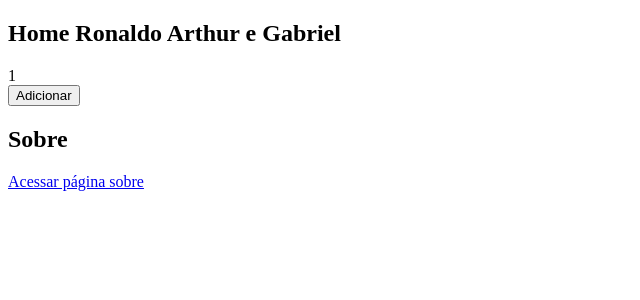
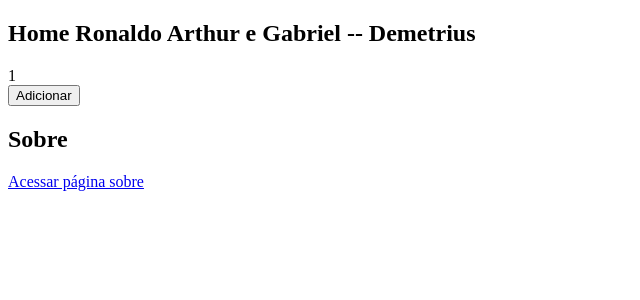
Before and after one commit to rg-arch/ideia-unica, a Next.js app: page / in a window 1280 px wide. Shown: the top 300 px of the page, without its empty margins (0-640 px from the left). Built offline with nearby package versions, Linux system fonts and the light colour scheme.

Commit message:
Ronaldo 12

```diff
--- a/pages/index.js
+++ b/pages/index.js
@@ -5,7 +5,7 @@ import Link  from  'next/link';
 function Home() {
     return (
         <div>
-            <h2>Home Ronaldo Arthur e Gabriel</h2>
+            <h2>Home Ronaldo Arthur e Gabriel -- Demetrius</h2>
             <Contador />
             <h2>Sobre</h2>
                 <Link href='/sobre'>
```
